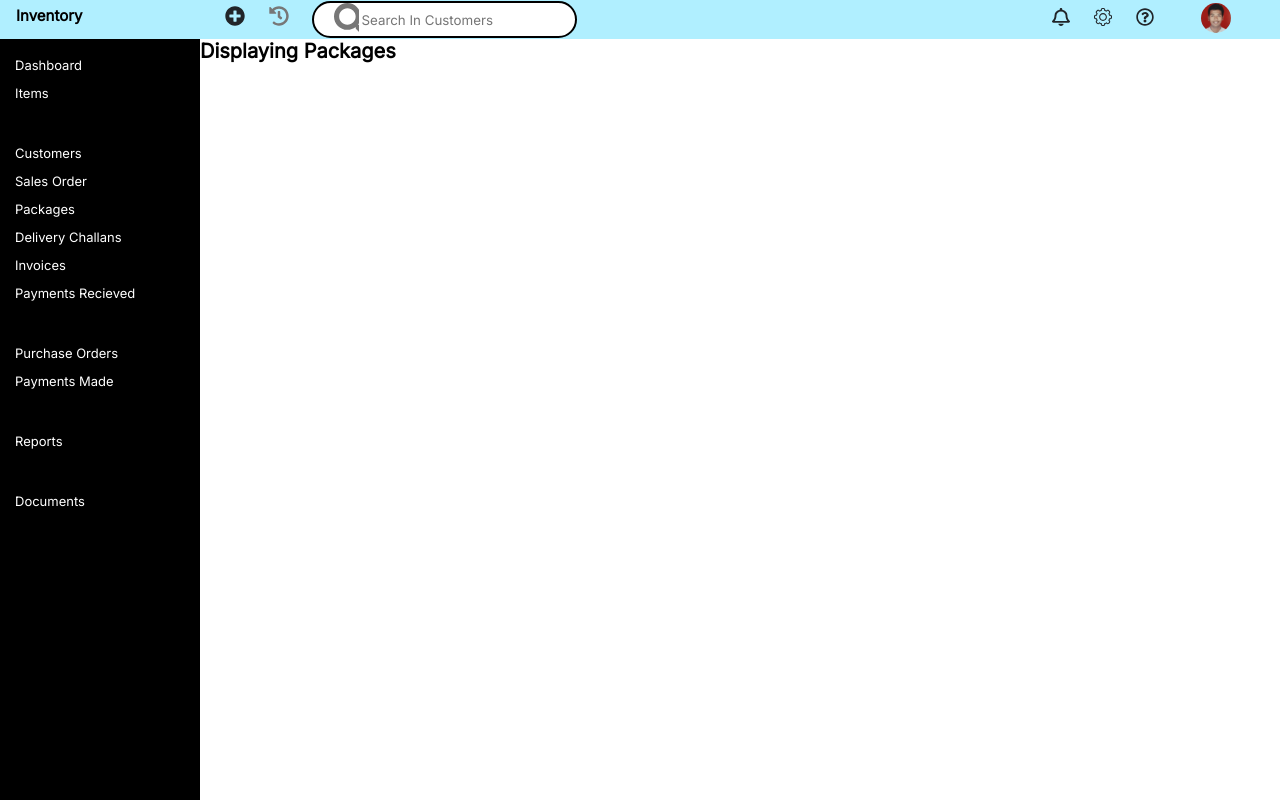
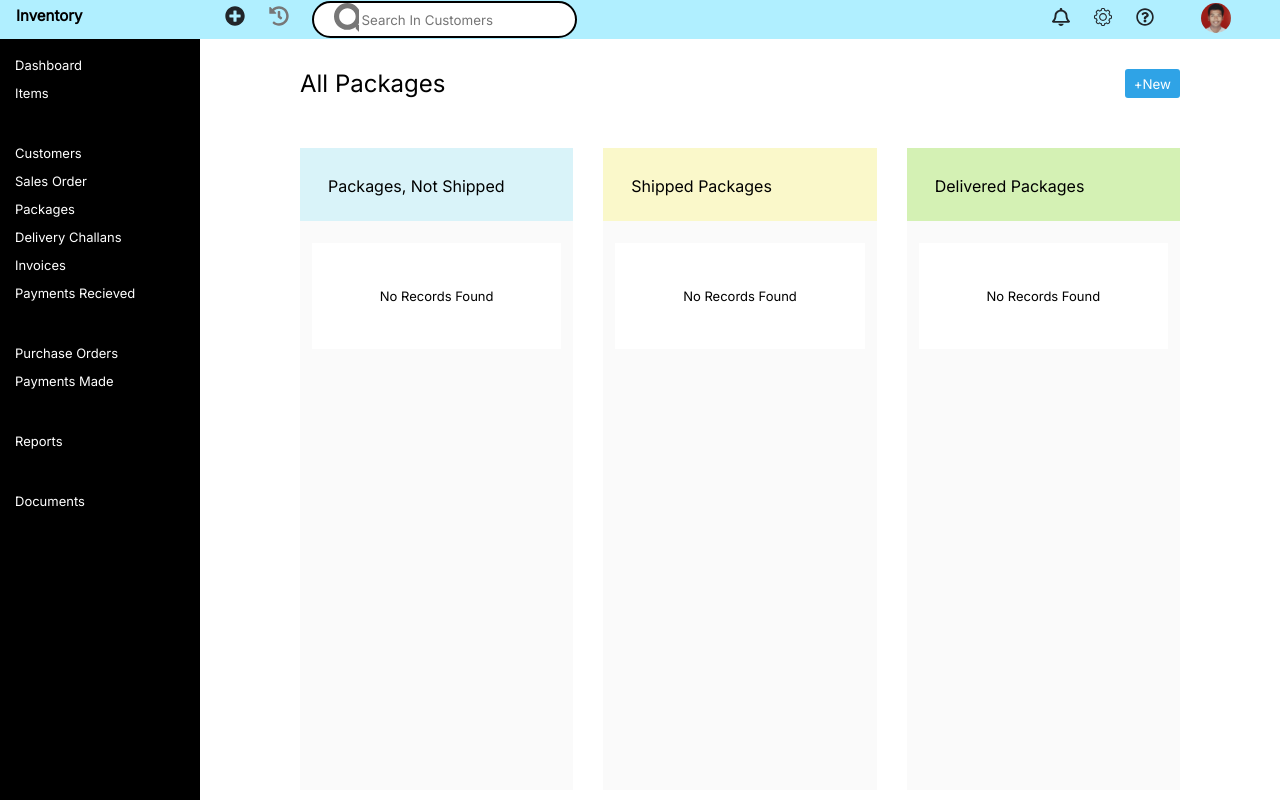
Before and after one commit to Visionaries007/inventory-final, a React (Create React App) app: page /displaypackages in a window 1280 px wide. Shown: the top 800 px of the page. Built offline with nearby package versions, Linux system fonts and the light colour scheme.

Commit message:
added display packages

```diff
--- a/src/pages/displayPackages.js
+++ b/src/pages/displayPackages.js
@@ -1,9 +1,101 @@
 import React from "react";
+import styled from "styled-components";
 const DisplayPackages = () => {
   return (
     <div>
-      <h1>Displaying Packages</h1>
+      <Disp>
+        <h2>All Packages</h2>
+        <button className="new-btn"><div>+</div> New</button>
+      </Disp>
+      <Packg>
+        <VertBox>
+          <div className="upbox1 box2"><span>Packages, Not Shipped</span></div>
+          <div className="NotShip box1">
+            <div className="inner-box box3"><label >No Records Found</label></div>
+          </div>
+        </VertBox>
+        <VertBox>
+          <div className="upbox2 box2"><span>Shipped Packages</span></div>
+          <div className="Ship box1">
+            <div className="inner-box box3">
+              <label>No Records Found</label></div>
+          </div>
+        </VertBox>
+        <VertBox>
+          <div className="upbox3 box2"><span>Delivered Packages</span></div>
+          <div className="Deli box1">
+            <div className="inner-box box3">
+              <label>No Records Found</label>
+            </div>
+          </div>
+        </VertBox>
+      </Packg>
     </div>
   );
 };
+const Packg = styled.div`
+  display: grid;
+  grid-template-columns: repeat(3, 1fr);
+  padding: 50px 100px 50px 100px;
+  grid-gap: 3rem;
+  .box1{
+    border: none;
+    background: #fafafa;
+    height: 569px;
+    padding: 10px 12px 12px;
+  }
+`;
+const VertBox = styled.div`
+.box2{
+    border: none;
+    padding: 28px 10px 25px 28px;
+    span{
+      font-size: 16px;
+    }
+  }
+  .upbox1{
+    background: #D9F3F9;
+  }
+  .upbox2{
+    background: #FAF8CA;
+  }
+  .upbox3{
+    background: #D4F1B4;
+  }
+  .box3{
+    /* border: 3px solid black; */
+    padding: 45px 0px;
+    margin: 12px 0px 0px;
+    background: #FFFFFF;
+    text-align: center;
+  }
+  label{
+    margin: 0px 0px 6.5px;
+    font-size: 13px;
+  }
+`;
+const Disp = styled.div`
+  display: flex;
+  flex-direction: row;
+  justify-content: space-between;
+  padding: 30px 100px 0px 100px;
+  h2{
+   font-size: 24px;
+   font-weight: normal;
+  }
+  .new-btn{
+    display: flex;
+    flex-direction: row;
+    align-items: center;
+    background: #2FA3E6;
+    padding: 2px 9px;
+    color: white;
+    border: none;
+    border-radius: 3px;
+    .plus{
+      font-size: 17px;
+      padding: 0px 5px 2px 0px;
+    }
+  }
+`;
 export default DisplayPackages;
```
